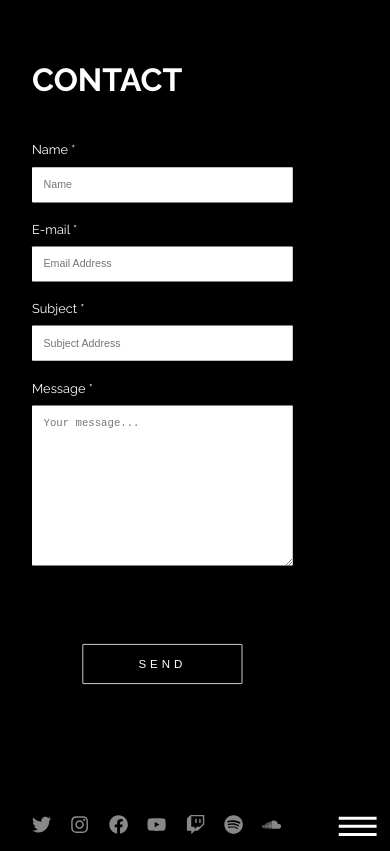
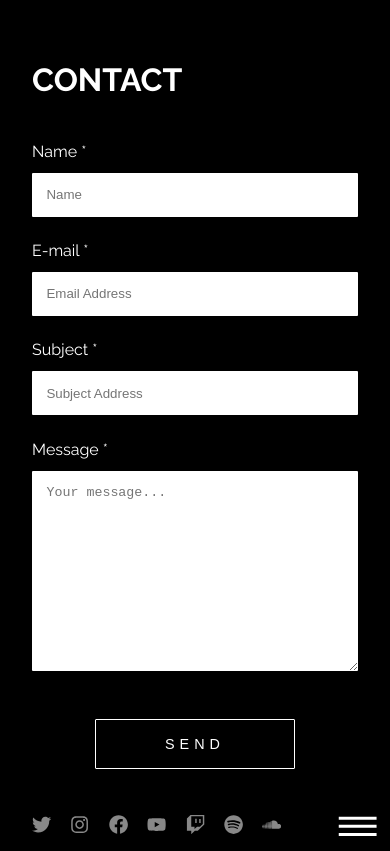
Before and after one commit to AmaryllisNO/grafix-website, a React (Create React App) app: page /contact in a window 390 px wide. Built offline with nearby package versions, Linux system fonts and the light colour scheme.

Commit message:
fix: form scaling on mobile

```diff
--- a/src/sass/partials/_form.scss
+++ b/src/sass/partials/_form.scss
@@ -24,7 +24,8 @@
 
     outline: none;
 
-    margin-top: 5em;
+    margin-top: 1.5em;
+    margin-bottom: 2em;
     transition: 0.3s;
 
     &:active,
@@ -66,3 +67,9 @@
 .form label {
   padding-bottom: 0.8em;
 }
+
+@media screen and (max-width: 900px) {
+  .form {
+    transform: scale(1);
+  }
+}
```
